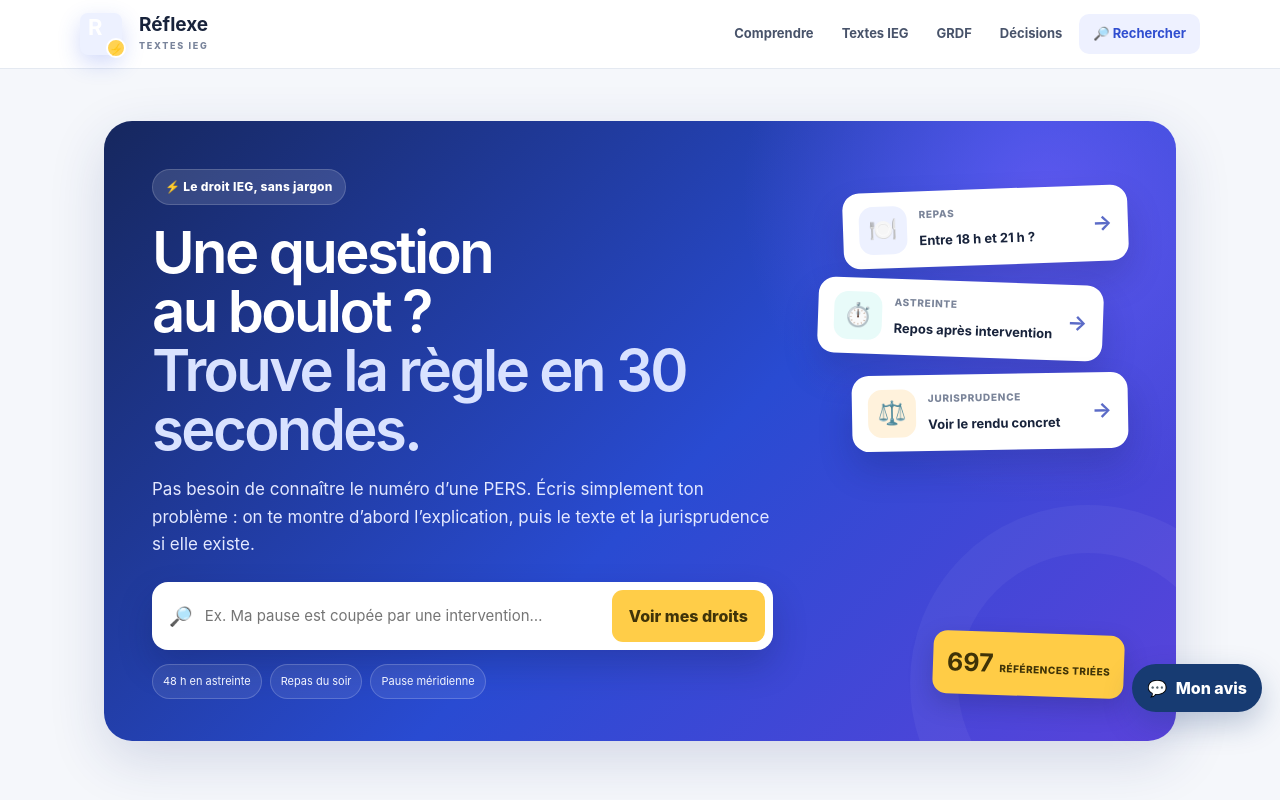
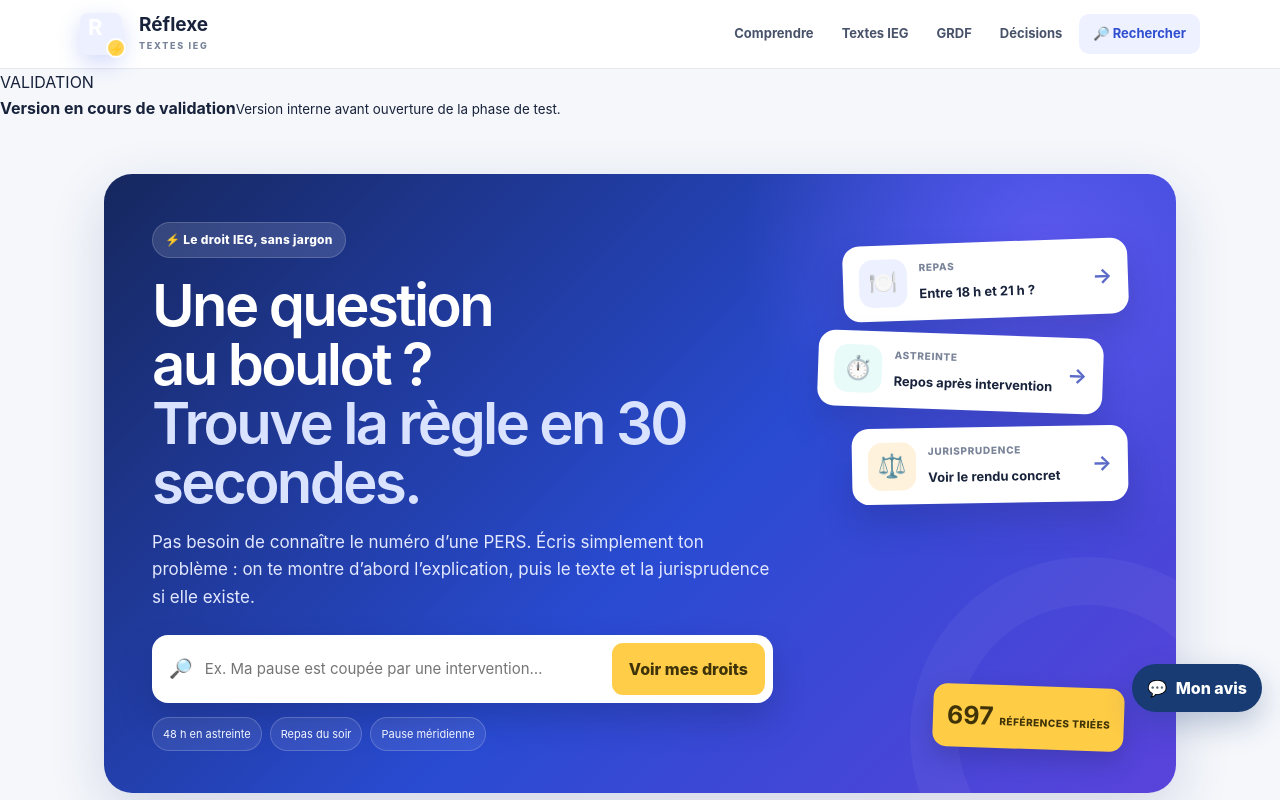
Before and after one commit to hajjitoufik4-eng/reflexe-textes-ieg-v21, a Next.js app: page / in a window 1280 px wide. Shown: the top 800 px of the page. Built offline with nearby package versions, Linux system fonts and the light colour scheme.

Commit message:
Afficher le statut de validation avant beta

```diff
--- a/src/app/layout.jsx
+++ b/src/app/layout.jsx
@@ -1,5 +1,6 @@
 import Link from 'next/link';
 import AppInstall from './components/AppInstall';
+import ReviewBanner from './components/ReviewBanner';
 import './globals.css';
 import './extras.css';
 import './catalogue.css';
@@ -34,6 +35,7 @@ export default function Layout({children}){
         <Link className="nav-search" href="/recherche">🔎 Rechercher</Link>
       </nav>
     </header>
+    <ReviewBanner/>
     <main id="contenu">{children}</main>
     <footer>
       <strong>Réflexe IEG</strong><span>Comprendre d’abord. Vérifier la source ensuite.</span>
```
